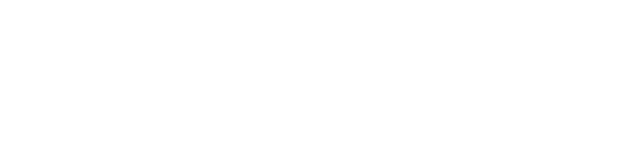
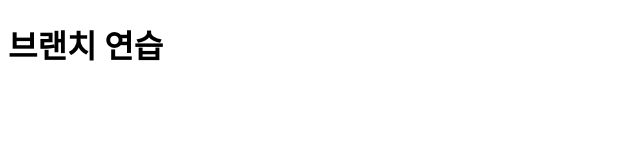
Before and after one commit to wizwic/Boxiting, a plain HTML site: page index.html in a window 1280 px wide. Shown: the whole page, without its empty margins (0-640 px from the left). Drawn offline with Linux system fonts and the light colour scheme.

Commit message:
인덱스 수정

```diff
--- a/index.html
+++ b/index.html
@@ -7,6 +7,6 @@
     <title>Document</title>
 </head>
 <body>
-
+    <h1>브랜치 연습</h1>
 </body>
 </html>
```
